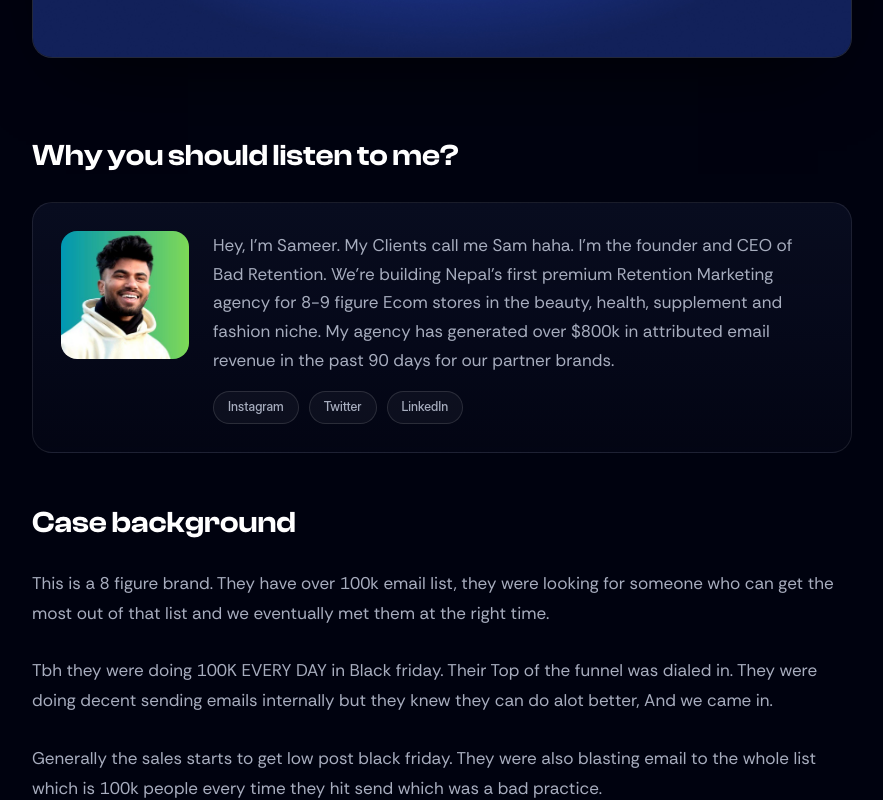
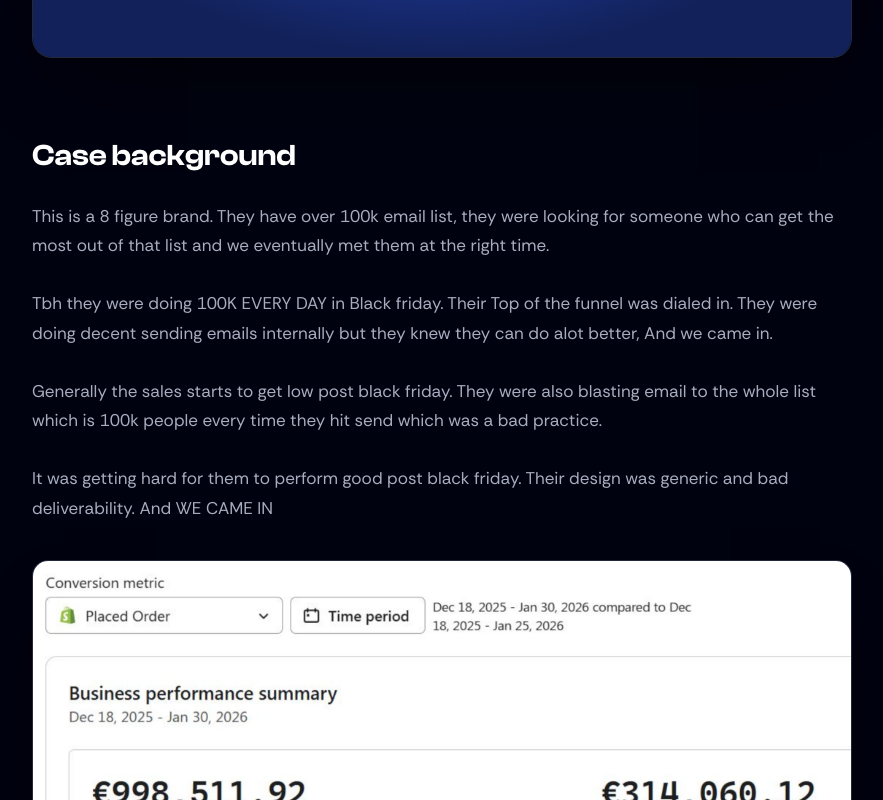
Before and after one commit to sohailakhtar3113/supersonicmails, a Next.js app: page /case-studies/314k-in-42-days in a window 1280 px wide. Shown: the part 840-1640 px from the top of the page, without its empty margins (198-1081 px from the left). Built offline with nearby package versions, Linux system fonts and the light colour scheme; a web font is replaced by a local one.

Commit message:
final push

```diff
--- a/src/components/caseStudiesData.js
+++ b/src/components/caseStudiesData.js
@@ -24,6 +24,20 @@
 import { BOOKING_URL as CAL } from "./site";
 
 export const CS_DIR = "/casestudies";
+
+/**
+ * The closing ask, shared by every study that uses it rather than pasted into
+ * each one — this copy names a specific number of open slots, so three
+ * hand-copied versions would drift apart the first time that number changes.
+ */
+const AUDIT_CTA = {
+  cta: {
+    label: "Learn More",
+    href: CAL,
+    blurb:
+      "We're taking on 3 more brands before this Quarter, to give them a full deep dive FREE Audit custom to their brand. If you're interested in learning more, tap the learn more button below. We'll see you on the other side.",
+  },
+};
 
 export const CASE_STUDIES = [
   {
@@ -78,20 +92,6 @@ export const CASE_STUDIES = [
     metricLabel: "Attributed in 42 days",
     published: true,
     body: [
-      { h2: "Why you should listen to me?" },
-      {
-        profile: {
-          photo: `${CS_DIR}/case2/bio.jpg`,
-          name: "Sameer",
-          text: "Hey, I'm Sameer. My Clients call me Sam haha. I'm the founder and CEO of Bad Retention. We're building Nepal's first premium Retention Marketing agency for 8-9 figure Ecom stores in the beauty, health, supplement and fashion niche. My agency has generated over $800k in attributed email revenue in the past 90 days for our partner brands.",
-          links: [
-            { label: "Instagram", href: "https://www.instagram.com/_sameerakhtar_22/" },
-            { label: "Twitter", href: "https://x.com/EcomSameer" },
-            { label: "LinkedIn", href: "https://www.linkedin.com/in/sameer-akhtar-388259300/" },
-          ],
-        },
-      },
-
       { h2: "Case background" },
       {
         p: "This is a 8 figure brand. They have over 100k email list, they were looking for someone who can get the most out of that list and we eventually met them at the right time.",
@@ -169,6 +169,7 @@ export const CASE_STUDIES = [
         },
       },
       { p: "I love greens, I bet you love it too" },
+      AUDIT_CTA,
     ],
   },
   {
@@ -222,6 +223,7 @@ export const CASE_STUDIES = [
         callout:
           "Welcome email open rates went from 33% to 59% so does the placed order rate even with the graphic emails.",
       },
+      AUDIT_CTA,
     ],
   },
   {
@@ -358,14 +360,7 @@ export const CASE_STUDIES = [
       {
         p: "…then you have the same gap Marroomi had. And the gap is where the money is.",
       },
-      {
-        cta: {
-          label: "Learn More",
-          href: CAL,
-          blurb:
-            "We're taking on 3 more brands before this Quarter, to give them a full deep dive FREE Audit custom to their brand. If you're interested in learning more, tap the learn more button below. We'll see you on the other side.",
-        },
-      },
+      AUDIT_CTA,
     ],
   },
 ];
```
Also changed, not shown: 1 other file (tests, documents, lock files or other folders).
